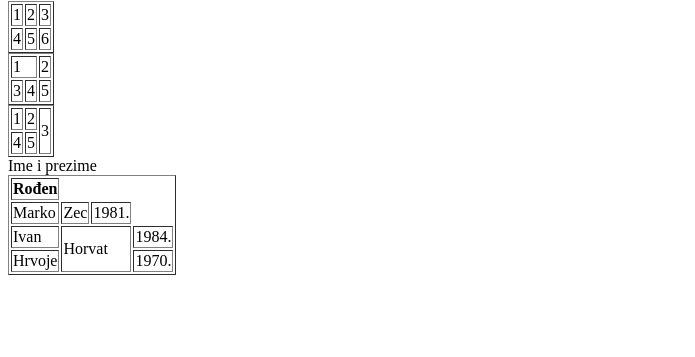
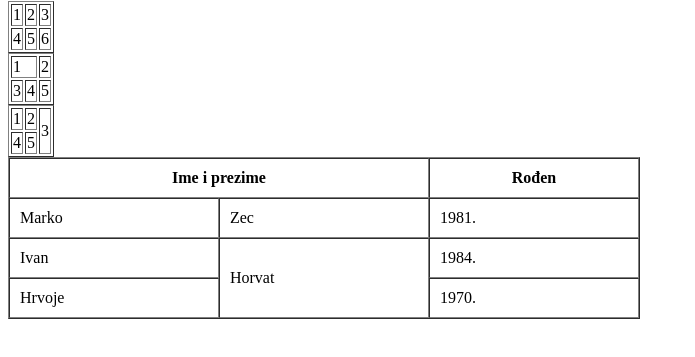
Before and after one commit to jakovk99/jakov.kovacevic28-gmail.com, a plain HTML site: page index.html in a window 1280 px wide. Shown: the part 311-668 px from the top of the page, without its empty margins (0-695 px from the left). Drawn offline with Linux system fonts and the light colour scheme.

Commit message:
Add files via upload

```diff
--- a/index.html
+++ b/index.html
@@ -35,18 +35,20 @@
     </tr>
 </table>
 
-<table border="1"
-       <th colspan="2">Ime i prezime</th> <th>Rođen</th>
+<table border="1" width="50%" cellpadding="10" cellspacing="0">
           <tr>
-    <td>Marko</td> <td>Zec</td> <td>1981.</td>
+            <th colspan="2" align="center">Ime i prezime</th> <th align="center">Rođen</th>
           </tr>
           <tr>
-    <td>Ivan</td> <td colspan="2" td rowspan="2">Horvat</td> <td>1984.</td>
+            <td>Marko</td><td>Zec</td><td>1981.</td>
           </tr>
           <tr>
-    <td>Hrvoje</td>   <td>1970.</td>
+            <td>Ivan</td><td rowspan="2">Horvat</td><td>1984.</td>
           </tr>
-
+          <tr>
+            <td>Hrvoje</td><td>1970.</td>
+          </tr>
+</table>
 
 </body>
 <html>
```
Lines whose indentation alone changed are shown as unchanged.
